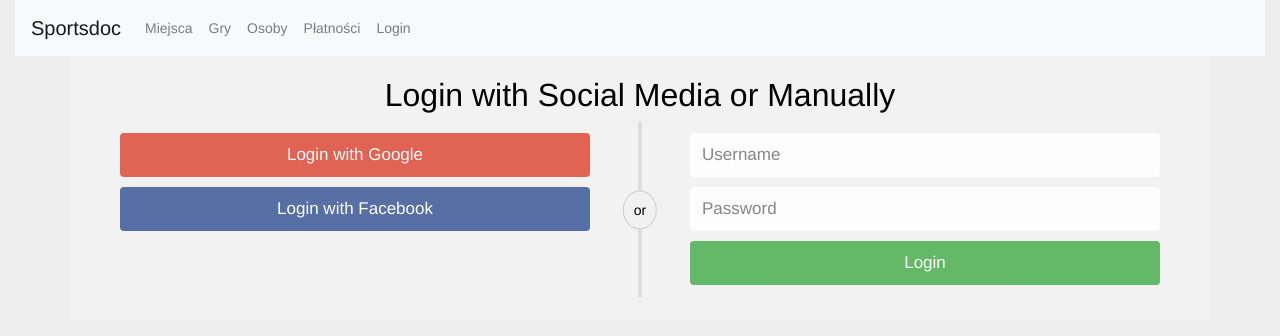
After one commit to abedo/sportsdoc, a Symfony app: template templates/security/login.html.twig in a window 1280 px wide. The commit adds this page. Shown: the top 336 px of the page. Run offline with Twig, Linux system fonts and the light colour scheme; the template is opened without the code that fills it, so the values that code supplies are empty; some libraries are stand-ins or nearby versions.

Commit message:
login page and controller

```diff
--- a/src/Entity/Payment.php
+++ b/src/Entity/Payment.php
@@ -32,6 +32,11 @@ class Payment
      * @ORM\JoinColumn(nullable=false)
      */
     private $user;
+
+    public function __construct()
+    {
+        $this->date = new \DateTime();
+    }
 
     public function getId(): ?int
     {
--- a/src/Form/UserType.php
+++ b/src/Form/UserType.php
@@ -15,7 +15,7 @@ class UserType extends AbstractType
             ->add('email')
             ->add('fullname')
             ->add('created_at')
-            ->add('roles')
+//            ->add('roles')
         ;
     }
 
--- a/templates/base.html.twig
+++ b/templates/base.html.twig
@@ -28,7 +28,10 @@
                         <a class="nav-link" href="{{ path('user_index') }}">Osoby</a>
                     </li>
                     <li class="nav-item">
-                        <a class="nav-link" href="#">Płatności</a>
+                        <a class="nav-link" href="{{ path('payment_index') }}">Płatności</a>
+                    </li>
+                    <li class="nav-item">
+                        <a class="nav-link" href="{{ path('security_login') }}">Login</a>
                     </li>
                 </ul>
             </div>
--- /dev/null
+++ b/templates/security/login.html.twig
@@ -0,0 +1,160 @@
+{% extends 'base.html.twig' %}
+
+{% block title %}Hello SecurityController!{% endblock %}
+
+{% block body %}
+    <style>
+        * {box-sizing: border-box}
+
+        /* style the container */
+        .container {
+            position: relative;
+            border-radius: 5px;
+            background-color: #f2f2f2;
+            padding: 20px 0 30px 0;
+        }
+
+        /* style inputs and link buttons */
+        input,
+        .btn {
+            width: 100%;
+            padding: 12px;
+            border: none;
+            border-radius: 4px;
+            margin: 5px 0;
+            opacity: 0.85;
+            display: inline-block;
+            font-size: 17px;
+            line-height: 20px;
+            text-decoration: none; /* remove underline from anchors */
+        }
+
+        input:hover,
+        .btn:hover {
+            opacity: 1;
+        }
+
+        /* add appropriate colors to fb, twitter and google buttons */
+        .fb {
+            background-color: #3B5998;
+            color: white;
+        }
+
+        .twitter {
+            background-color: #55ACEE;
+            color: white;
+        }
+
+        .google {
+            background-color: #dd4b39;
+            color: white;
+        }
+
+        /* style the submit button */
+        input[type=submit] {
+            background-color: #4CAF50;
+            color: white;
+            cursor: pointer;
+        }
+
+        input[type=submit]:hover {
+            background-color: #45a049;
+        }
+
+        /* Two-column layout */
+        .logincol {
+            float: left;
+            width: 50%;
+            margin: auto;
+            padding: 0 50px;
+            margin-top: 6px;
+        }
+
+        /* Clear floats after the columns */
+        .loginrow:after {
+            content: "";
+            display: table;
+            clear: both;
+        }
+
+        /* vertical line */
+        .vl {
+            position: absolute;
+            left: 50%;
+            transform: translate(-50%);
+            border: 2px solid #ddd;
+            height: 175px;
+        }
+
+        /* text inside the vertical line */
+        .inner {
+            position: absolute;
+            top: 50%;
+            transform: translate(-50%, -50%);
+            background-color: #f1f1f1;
+            border: 1px solid #ccc;
+            border-radius: 50%;
+            padding: 8px 10px;
+        }
+
+        /* hide some text on medium and large screens */
+        .hide-md-lg {
+            display: none;
+        }
+
+        /* bottom container */
+        .bottom-container {
+            text-align: center;
+            background-color: #666;
+            border-radius: 0px 0px 4px 4px;
+        }
+
+        /* Responsive layout - when the screen is less than 650px wide, make the two columns stack on top of each other instead of next to each other */
+        @media screen and (max-width: 650px) {
+            .col {
+                width: 100%;
+                margin-top: 0;
+            }
+            /* hide the vertical line */
+            .vl {
+                display: none;
+            }
+            /* show the hidden text on small screens */
+            .hide-md-lg {
+                display: block;
+                text-align: center;
+            }
+        }
+    </style>
+
+    <div class="container">
+        <form action="#">
+            <div class="loginrow">
+                <h2 style="text-align:center">Login with Social Media or Manually</h2>
+                <div class="vl">
+                    <span class="inner">or</span>
+                </div>
+
+                <div class="logincol">
+                    <a href="{{ path('connect_google') }}" class="google btn">
+                        <i class="fa fa-google fa-fw"></i> Login with Google
+                    </a>
+                    <a href="#" class="fb btn" disabled="true">
+                        <i class="fa fa-facebook fa-fw"></i> Login with Facebook
+                    </a>
+                </div>
+
+                <div class="logincol">
+                    <div class="hide-md-lg">
+                        <p>Or sign in manually:</p>
+                    </div>
+
+                    <input type="text" name="username" placeholder="Username" required>
+                    <input type="password" name="password" placeholder="Password" required>
+                    <input type="submit" value="Login">
+                </div>
+
+            </div>
+        </form>
+    </div>
+{% endblock %}
```
Also changed, not shown: migrations/Version20200926174537.php (added, +31 -0 lines), src/Controller/GoogleController.php (added, +42 -0 lines), src/Controller/SecurityController.php (added, +31 -0 lines), src/Entity/Game.php (+6 -1 lines), src/Entity/User.php (+13 -0 lines), src/Security/GoogleAuthenticator.php (added, +130 -0 lines), src/Security/UserProvider.php (added, +84 -0 lines), templates/google/index.html.twig (added, +20 -0 lines), templates/security/index.html.twig (added, +20 -0 lines), 3 other files.
